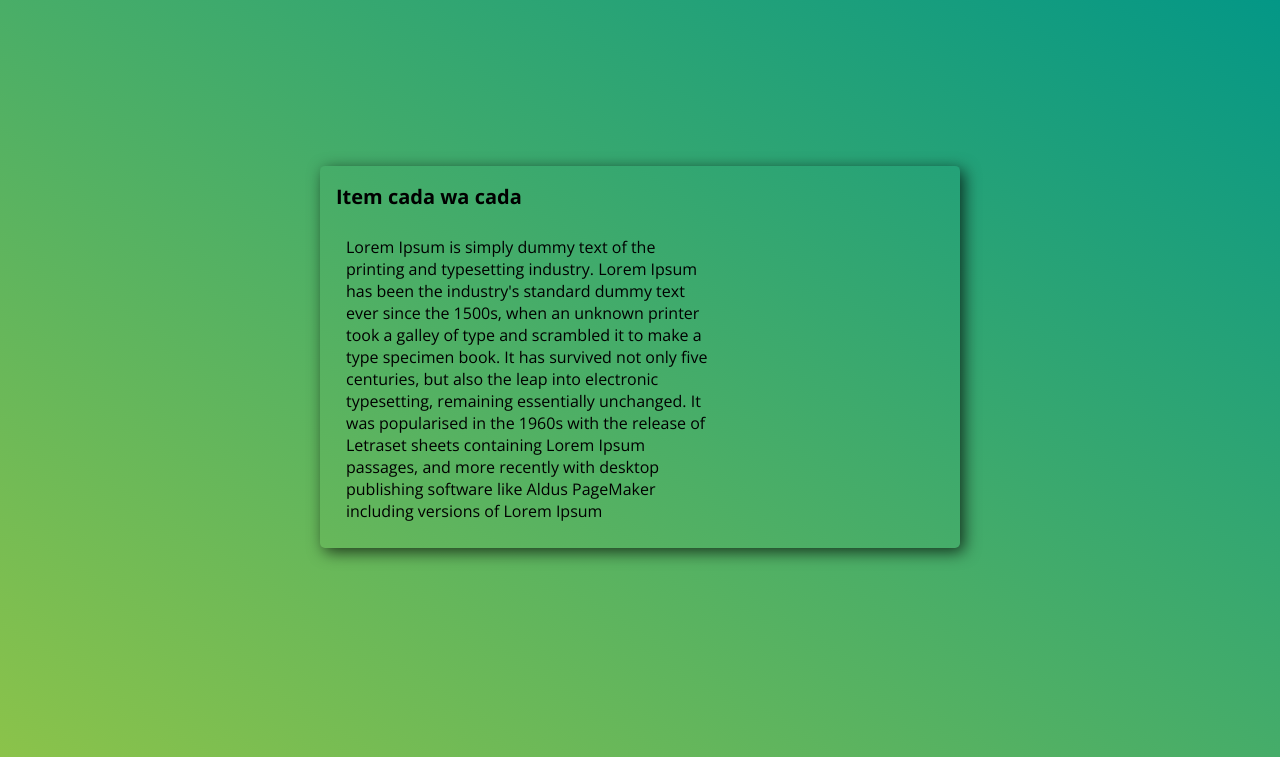
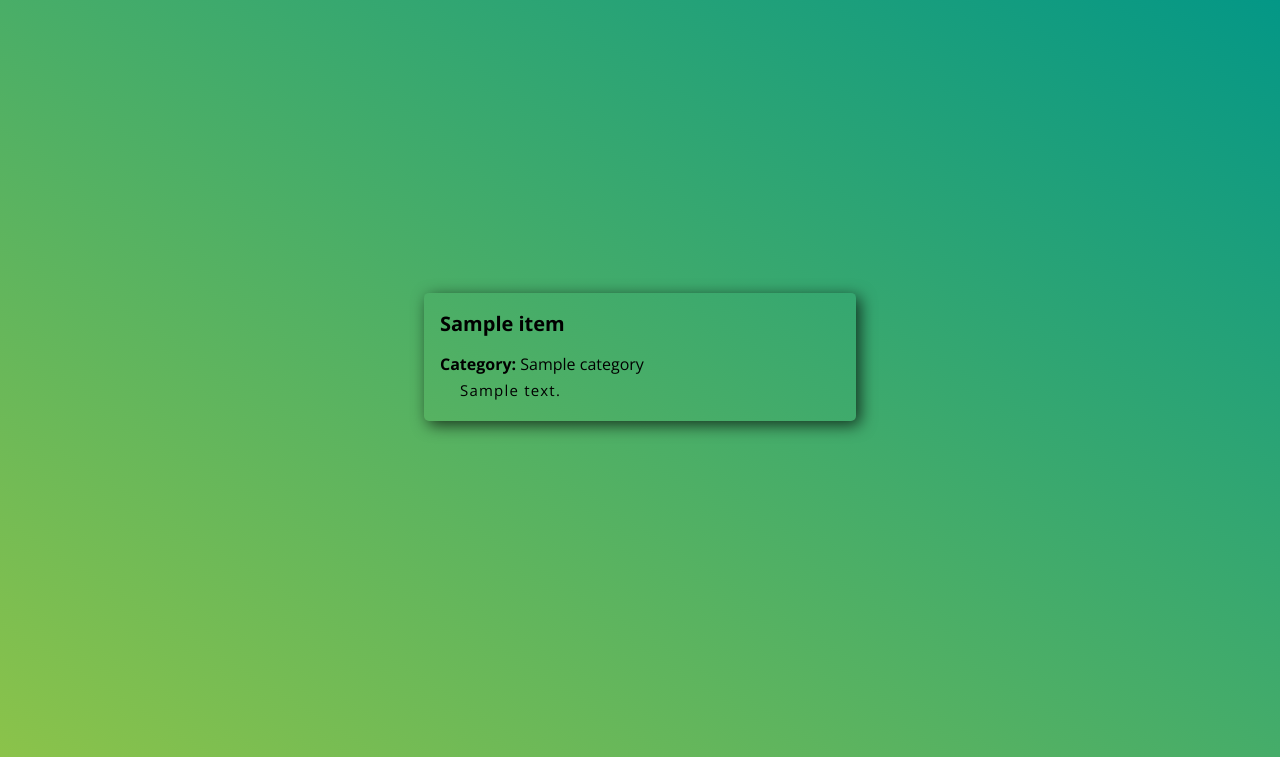
Before and after one commit to abderrahimsoumer/python3__catalog-items, a Flask app: template app/src/templates/detail.html in a window 1280 px wide. Shown: the part 43-800 px from the top of the page. Run offline with Flask 2, Linux system fonts and the light colour scheme; the template is opened without the code that fills it: most values are stand-ins (such as "Sample title", 1, 10 or a date in 2020).

Commit message:
Display Detail item

```diff
--- a/app/src/application.py
+++ b/app/src/application.py
@@ -4,7 +4,7 @@ from flask import abort, redirect
 from sqlalchemy.ext.declarative import declarative_base
 from sqlalchemy.orm import relationship, sessionmaker
 from sqlalchemy.pool import StaticPool
-from sqlalchemy import create_engine
+from sqlalchemy import create_engine, exc
 
 # from flask_httpauth import HTTPBasicAuth
 # auth = HTTPBasicAuth()
@@ -96,6 +96,7 @@ def newUser():
 
 @app.route('/new-item/', methods=['GET','POST'])
 def newItem():
+    # The user can only add an item if he logged in
     if "username" not in login_session:
             return redirect(url_for('login'))
 
@@ -104,8 +105,9 @@ def newItem():
         description = request.form.get('description')
         category_id = request.form.get('category')
         user_id = login_session.get('user_id')
+        # title, description and category_id must not be empty
         if not title or not description or not category_id:
-            message = "missing parameter"
+            message = "Please, Enter all the fields"
             flash(message)
             return redirect(url_for('newItem'))
         item = Item(title=title, description=description,
@@ -116,9 +118,9 @@ def newItem():
             session.commit()
             message = "added successfully"
             flash(message)
-        except SQLAlchemyError as e:
+        except exc.SQLAlchemyError as e:
             print(str(e))
-            message = str(e)
+            message = "Unable to save changes"
             flash(message)
         return redirect(url_for('newItem'))
 
@@ -127,6 +129,25 @@ def newItem():
         return render_template('ajoute.html',categories=categories)
 
 
+@app.route('/item/<int:id>')
+def itemView(id):
+    try:
+        item = session.query(Item).filter_by(id=id).first()
+    except exc.SQLAlchemyError as e:
+        abort(404)
+
+    return render_template('detail.html',item=item)
+
+@app.route('/item/edit/<int:id>')
+def itemUpdate(id):
+    return "Update"
+
+
+@app.route('/item/delete/<int:id>')
+def itemDelete(id):
+    return "Delete"
+
+
 if __name__ == '__main__':
     app.secret_key = secret_key
     app.debug = True
--- a/app/src/templates/detail.html
+++ b/app/src/templates/detail.html
@@ -25,10 +25,17 @@
 
 <main>
 		<div class="card card--centered">
-			<h2 class="title_detail">Item cada wa cada </h2>
-			<div class="content">
-				Lorem Ipsum is simply dummy text of the printing and typesetting industry. Lorem Ipsum has been the industry's standard dummy text ever since the 1500s, when an unknown printer took a galley of type and scrambled it to make a type specimen book. It has survived not only five centuries, but also the leap into electronic typesetting, remaining essentially unchanged. It was popularised in the 1960s with the release of Letraset sheets containing Lorem Ipsum passages, and more recently with desktop publishing software like Aldus PageMaker including versions of Lorem Ipsum
+			<h2 class="title_detail">{{item.title}}</h2>
+			<div><strong>Category: </strong> <span>{{item.category.name}}</span></div>
+			<div class="description">
+				{{item.description}}
 			</div>
+			{%if session.get('user_id') == item.user.id %}
+			<div class="actions">
+				<a href="{{url_for('itemUpdate', id= item.id)}}">Update</a>
+				<a href="{{url_for('itemDelete', id= item.id)}}">Delete</a>
+			</div>
+			{% endif %}
 		</div>
 
 </main>
--- a/app/src/templates/index.html
+++ b/app/src/templates/index.html
@@ -40,7 +40,7 @@
 			<div class="items">
 				{% if items %}
 				{% for item in items %}
-				<div class="item"><a href="#">{{item.title}}</a> <span class="c_name">({{item.category.name}})</span></div>
+				<div class="item"><a href="{{url_for('itemView',id = item.id)}}">{{item.title}}</a> <span class="c_name">({{item.category.name}})</span></div>
 				{% endfor %}
 				{% endif %}
 
```
